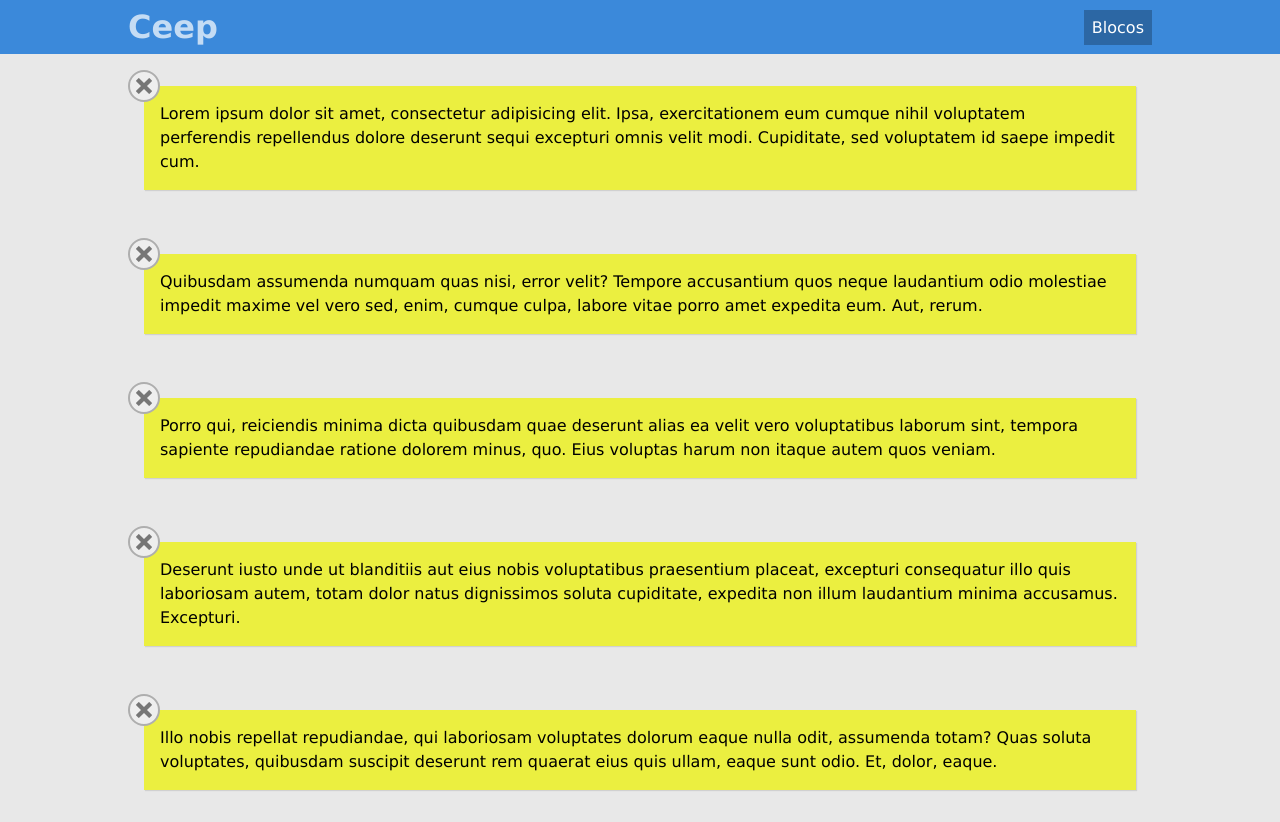
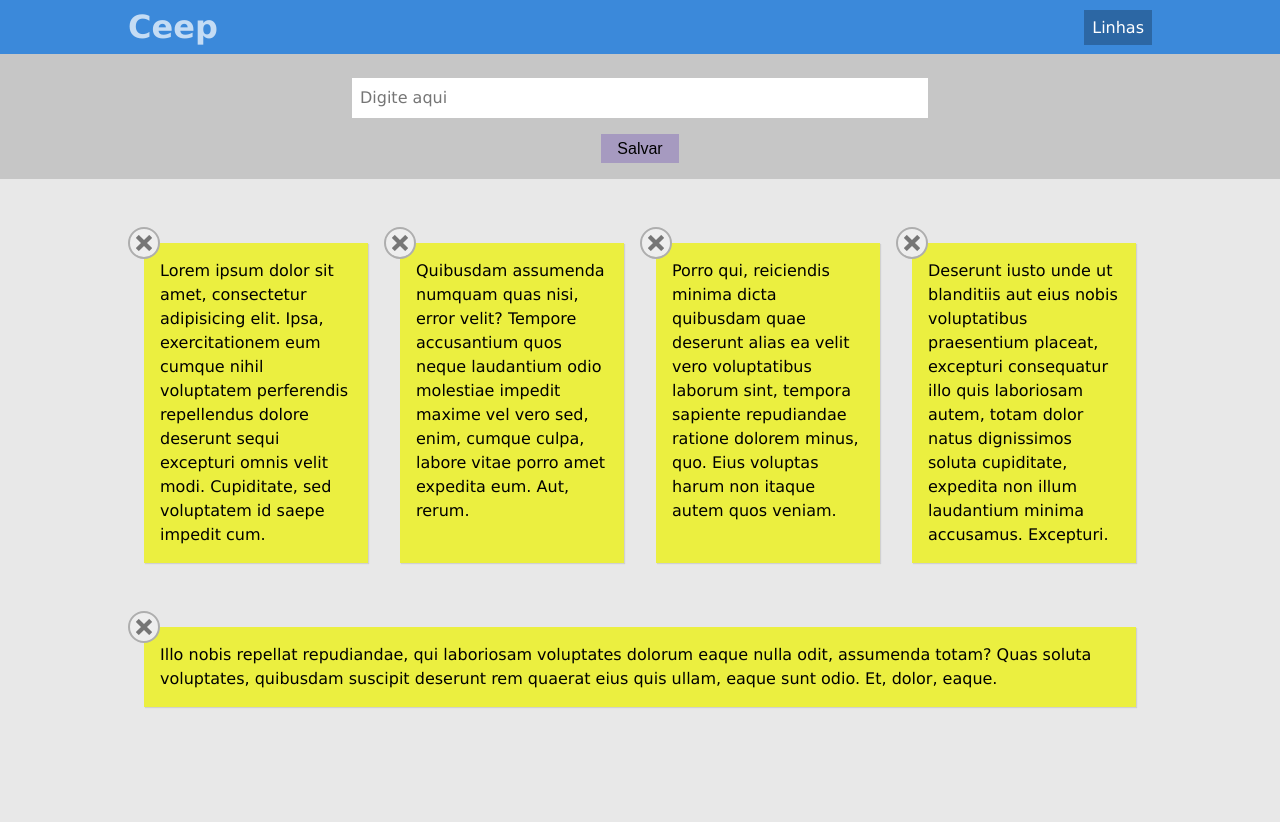
Before and after one commit to bombonato/wd47-jquery, a plain HTML site: page app/index.html in a window 1280 px wide. Both pictures are taken after a click on the button "Linhas". After the commit the page ends 800 px from the top, so only its background shows below. Drawn offline with Linux system fonts and the light colour scheme.

Commit message:
Aula3 - Criando e atribuindo elementos HTML ao código existente - createElement() - appendChield() - insertBefore()

```diff
--- /dev/null
+++ b/app/css/novoCartao.css
@@ -0,0 +1,42 @@
+.novoCartao {
+	font-size: 1rem;
+	margin: 0 auto 2em;
+	background: rgba(0,0,0,.15);
+	padding-top: 1.5em;
+	padding-bottom: 1em;
+}
+
+.novoCartao-conteudo:focus {
+	box-shadow: 0 0 3px 2px rgba(0,150,200, 1);
+    outline: none;
+}
+
+.novoCartao-conteudo {
+	font-family: "Lucida Grande", "Helvetica", "Arial", sans-serif;
+	font-size: 1em;
+	line-height: 1.5;
+	display: block;
+	margin: 0 auto;
+	padding: .5em;
+	max-width: 35em;
+	height: 1.5em;
+	background: #FFF;
+	overflow: auto;
+	border: none;
+	resize: none;
+	width: 100%;
+	transition: height .1s linear;
+}
+
+.novoCartao-conteudo:focus {
+	height: 7em
+}
+
+.novoCartao-salvar {
+	font-size: 1em;
+	border: none;
+	display: block;
+	margin: 1em auto 0;
+	padding: .35em 1em;
+	background: rgba(70,20,170,.25);
+}
--- a/app/index.html
+++ b/app/index.html
@@ -10,6 +10,7 @@
     <link rel="stylesheet" href="css\opcoesDaPagina.css">
     <link rel="stylesheet" href="css\cartao.css">
     <link rel="stylesheet" href="css\opcoesDoCartao.css">
+    <link rel="stylesheet" href="css\novoCartao.css">
 </head>
 
 <body>
@@ -19,8 +20,15 @@
             <!-- <button id="mudaLayout" class="opcoesDaPagina-botao opcoesDaPagina-opcao" onclick="alterarLayout()">Linhas</button> -->
             <button id="mudaLayout" class="opcoesDaPagina-botao opcoesDaPagina-opcao">Linhas</button>
         </div>
+    </header>
 
-    </header>
+    <!-- EMMET:
+    form.container.novoCartao>textarea.novoCartao-conteudo[placeholder="Digite aqui"][name="novoCartao-conteudo"]
+    input:submit.novoCartao-salvar[value="Salvar"] -->
+    <form action="" class="container novoCartao">
+        <textarea name="novoCartao-conteudo" id="" cols="30" rows="10" class="novoCartao-conteudo" placeholder="Digite aqui"></textarea>
+        <input type="submit" value="Salvar" class="novoCartao-salvar">
+    </form>
 
     <section class="container mural">
         <div class="cartao" id="cartao1">
--- a/app/js/principal.js
+++ b/app/js/principal.js
@@ -11,6 +11,7 @@ document.querySelector('#mudaLayout').addEventListener('click', function() {
 
     //pegar o elemnto com a classe mural
     var mural = document.querySelector('.mural');
+    cartao - conteudo
 
     //Tira ou coloca a classe
     mural.classList.toggle('mural--linhas');
@@ -52,3 +53,29 @@ function removeCartao() {
         cartao.remove();
     }, 170);
 }
+
+var formulario = document.querySelector('.novoCartao');
+formulario.addEventListener('submit', salvaCartao);
+
+function salvaCartao(evento) {
+    evento.preventDefault(); //prevenir a execução do evento default, no caso não executr o submit
+    var campoConteudo = document.querySelector('.novoCartao-conteudo');
+    var textoDigitado = campoConteudo.value;
+    console.log(textoDigitado);
+    // Criando o conteũdo do novo Cartão
+    var conteudoNovoCartao = document.createElement('p');
+    conteudoNovoCartao.classList.add('cartao-conteudo');
+    conteudoNovoCartao.textContent = textoDigitado;
+    console.log(conteudoNovoCartao);
+    // Criando a div do novo Cartao
+    var novoCartao = document.createElement('div');
+    novoCartao.classList.add('cartao');
+    //novoCartao.innerHTML = conteudoNovoCartao; // esse nao funciona pois innerHTML só para texto
+    novoCartao.appendChild(conteudoNovoCartao);
+    console.log(novoCartao);
+    // Atibuindo a section
+    var mural = document.querySelector('.mural');
+    //mural.appendChild(novoCartao); // Insere no Final
+    mural.insertBefore(novoCartao, mural.firstElementChild); // Adiciona o cartão antes do primeiro filho atual
+    console.log(mural);
+}
```
